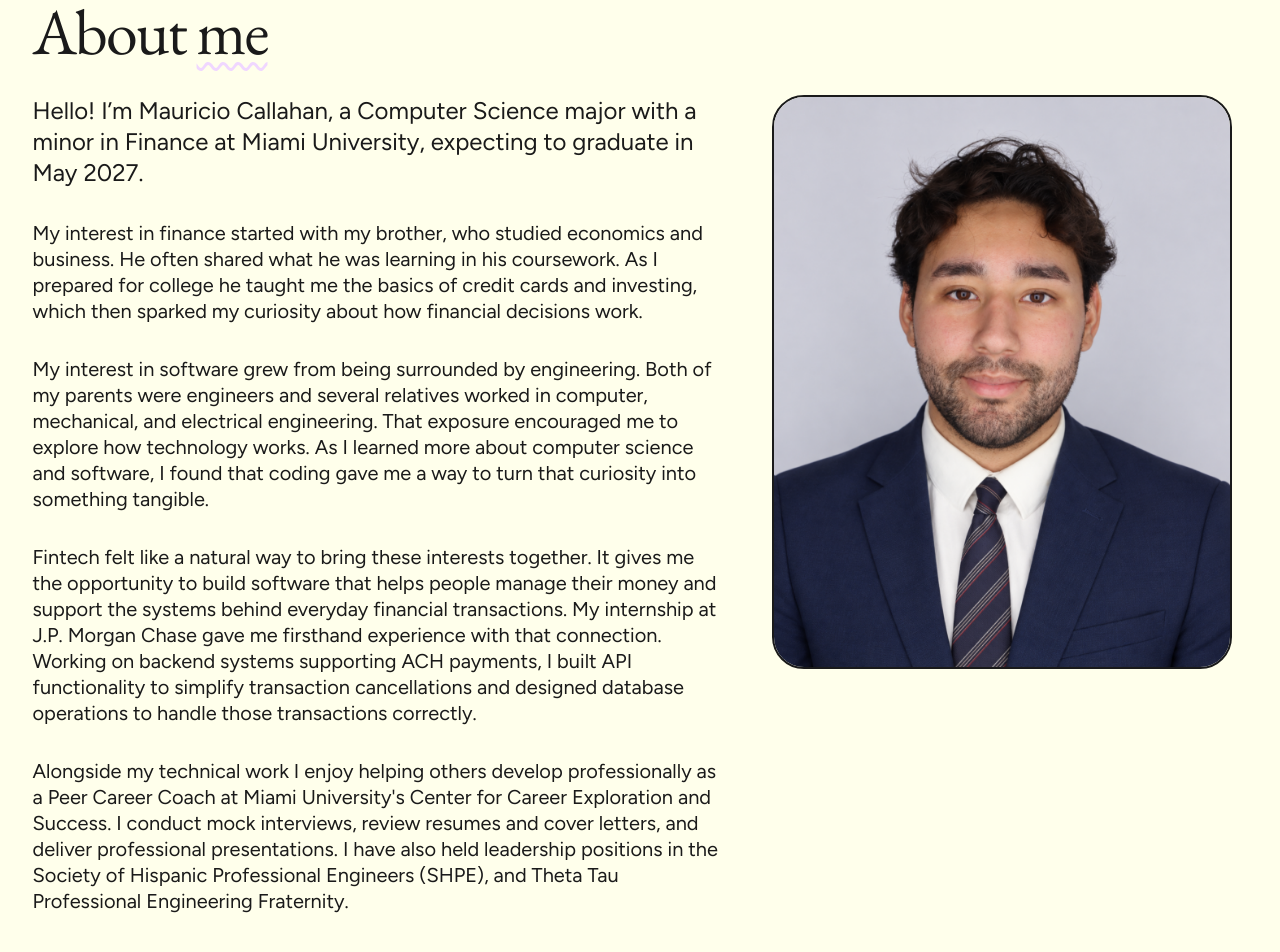
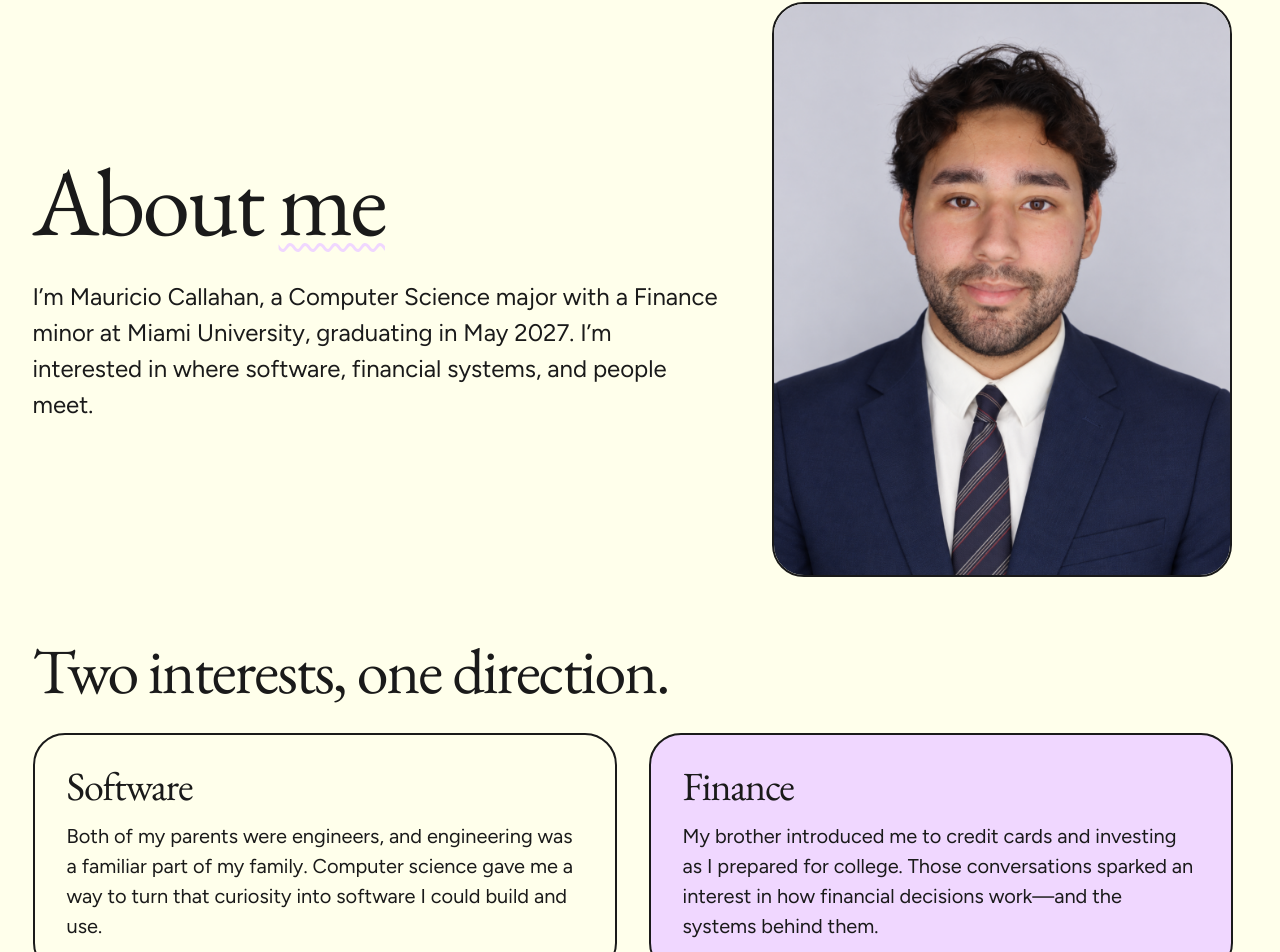
Before and after one commit to MauricioCallahan/portfolio, a Next.js app: page /about in a window 1280 px wide. Shown: the part 163-1115 px from the top of the page. Built offline with nearby package versions, Linux system fonts and the light colour scheme.

Commit message:
Restructure About page into editorial sections

```diff
--- a/src/app/about/page.tsx
+++ b/src/app/about/page.tsx
@@ -1,61 +1,85 @@
 import type { Metadata } from "next";
 import Image from "next/image";
+import Link from "next/link";
 
 export const metadata: Metadata = { title: "About Me | Portfolio" };
 
 export default function Page() {
   return (
-    <section className="page-intro about-layout">
+    <div className="page-intro about-page">
+      <header className="about-hero">
+        <div className="about-copy">
           <h1 className="about-title">About <em>me</em></h1>
           <p className="about-intro">
-        Hello! I’m Mauricio Callahan, a Computer Science major with a minor in
-        Finance at Miami University, expecting to graduate in May 2027.
+            I’m Mauricio Callahan, a Computer Science major with a Finance minor
+            at Miami University, graduating in May 2027. I’m interested in where
+            software, financial systems, and people meet.
           </p>
+        </div>
         <div className="about-photo">
           <Image
             src="/Headshot-extended.png"
             alt="Mauricio Callahan"
             width={1122}
             height={1402}
-          sizes="(max-width: 767px) 100vw, (max-width: 1248px) 40vw, 461px"
+            sizes="(max-width: 767px) min(400px, calc(100vw - 48px)), (max-width: 1248px) 40vw, 461px"
           />
         </div>
-      <div className="about-body">
+      </header>
+
+      <section className="about-interests" aria-labelledby="about-interests-title">
+        <h2 id="about-interests-title">Two interests, one direction.</h2>
+        <div className="about-interest-grid">
+          <article className="about-interest">
+            <h3>Software</h3>
             <p>
-          My interest in finance started with my brother, who studied economics
-          and business. He often shared what he was learning in his coursework.
-          As I prepared for college he taught me the basics of credit cards and
-          investing, which then sparked my curiosity about how financial
-          decisions work.
+              Both of my parents were engineers, and engineering was a familiar
+              part of my family. Computer science gave me a way to turn that
+              curiosity into software I could build and use.
             </p>
+          </article>
+          <article className="about-interest about-interest-finance">
+            <h3>Finance</h3>
             <p>
-          My interest in software grew from being surrounded by engineering.
-          Both of my parents were engineers and several relatives worked in
-          computer, mechanical, and electrical engineering. That exposure
-          encouraged me to explore how technology works. As I learned more about
-          computer science and software, I found that coding gave me a way to
-          turn that curiosity into something tangible.
+              My brother introduced me to credit cards and investing as I prepared
+              for college. Those conversations sparked an interest in how financial
+              decisions work—and the systems behind them.
             </p>
-        <p>
-          Fintech felt like a natural way to bring these interests together. It
-          gives me the opportunity to build software that helps people manage
-          their money and support the systems behind everyday financial
-          transactions. My internship at J.P. Morgan Chase gave me firsthand
-          experience with that connection. Working on backend systems supporting
-          ACH payments, I built API functionality to simplify transaction
-          cancellations and designed database operations to handle those
-          transactions correctly.
-        </p>
-        <p>
-          Alongside my technical work I enjoy helping others develop
-          professionally as a Peer Career Coach at Miami University&apos;s Center
-          for Career Exploration and Success. I conduct mock interviews, review
-          resumes and cover letters, and deliver professional presentations. I
-          have also held leadership positions in the Society of Hispanic
-          Professional Engineers (SHPE), and Theta Tau Professional Engineering
-          Fraternity.
-        </p>
+          </article>
         </div>
       </section>
+
+      <section className="about-fintech" aria-labelledby="about-fintech-title">
+        <h2 id="about-fintech-title">Where<br />they meet.</h2>
+        <div className="about-copy">
+          <p>
+            Fintech brings those interests together. During my internship at
+            JPMorgan Chase, I worked on backend systems supporting ACH payments,
+            building API functionality for transaction cancellations and database
+            operations to handle them correctly.
+          </p>
+          <Link className="button" href="/experience#jpmorgan-chase">
+            Explore my experience <span aria-hidden="true">↗</span>
+          </Link>
+        </div>
+      </section>
+
+      <section className="about-leadership" aria-labelledby="about-leadership-title">
+        <h2 id="about-leadership-title">Helping others grow.</h2>
+        <div className="about-copy">
+          <p>
+            As a Peer Career Coach at Miami University, I help students prepare
+            through mock interviews, resume and cover letter reviews, and
+            professional presentations. I’ve also held leadership positions in
+            SHPE and Theta Tau.
+          </p>
+          <ul className="about-roles" aria-label="Coaching and leadership">
+            <li>Peer Career Coach</li>
+            <li><abbr title="Society of Hispanic Professional Engineers">SHPE</abbr></li>
+            <li>Theta Tau</li>
+          </ul>
+        </div>
+      </section>
+    </div>
   );
 }
--- a/src/app/globals.css
+++ b/src/app/globals.css
@@ -347,33 +347,94 @@ p {
   text-underline-offset: 4px;
 }
 
-.about-layout > .about-intro {
+.about-page {
+  display: grid;
+  gap: 64px;
+}
+
+.about-hero,
+.about-interest-grid,
+.about-fintech,
+.about-leadership {
+  display: grid;
+  align-items: start;
+  gap: 32px;
+}
+
+.about-hero {
+  align-items: center;
+}
+
+.about-copy {
+  display: grid;
+  justify-items: start;
+  gap: 16px;
+  min-width: 0;
+}
+
+.about-page p {
+  max-width: 55ch;
+  font-size: 20px;
+  line-height: 1.5;
+  color: inherit;
+}
+
+.about-page .about-intro {
   font-size: 24px;
 }
 
-.about-body {
-  display: grid;
-  gap: 24px;
-  font-size: 20px;
+.about-page h2 {
+  font-size: clamp(40px, 5vw, 64px);
 }
 
-.about-intro,
-.about-body p {
-  max-width: 60ch;
-  color: var(--color-vast-ink);
-}
-
-.about-layout {
-  display: grid;
-  grid-template-columns: minmax(0, 1fr);
-  align-items: start;
-  gap: 24px;
+.about-interests > h2 {
+  margin-bottom: 32px;
 }
 
 .about-title {
-  grid-column: 1 / -1;
+  margin: 0 0 16px;
+  font-size: clamp(64px, 8vw, 96px);
+}
+
+.about-interest {
+  height: 100%;
+  padding: 32px;
+  border: 2px solid var(--color-vast-ink);
+  border-radius: var(--radius-cards);
+  background: var(--color-lumen-cream);
+}
+
+.about-interest h3 {
+  font-size: 40px;
+}
+
+.about-interest-finance {
+  background: var(--color-lavender-whisper);
+}
+
+.about-fintech {
+  padding: clamp(24px, 5vw, 64px);
+  border-radius: 40px;
+  color: var(--color-lumen-cream);
+  background: var(--color-vast-ink);
+}
+
+.about-fintech .button {
+  display: inline-block;
+  margin-top: 8px;
+  text-decoration: none;
+}
+
+.about-roles {
+  display: flex;
+  flex-wrap: wrap;
+  gap: 8px 24px;
   margin: 0;
-  font-size: clamp(48px, 5vw, 64px);
+  padding: 0;
+  list-style: none;
+  color: var(--color-forest-ink);
+  font-size: 14px;
+  font-weight: 500;
 }
 
 .about-photo {
@@ -802,19 +863,18 @@ body:has(.project-focus[data-phase="restoring-resume"]) .resume-detail[data-proj
     text-align: center;
   }
 
-  .about-layout {
+  .about-hero {
     grid-template-columns: minmax(0, 3fr) minmax(0, 2fr);
-    gap: 32px 48px;
+    gap: 48px;
   }
 
-  .about-body {
-    grid-column: 1;
-    gap: 32px;
+  .about-interest-grid,
+  .about-fintech,
+  .about-leadership {
+    grid-template-columns: repeat(2, minmax(0, 1fr));
   }
 
   .about-photo {
-    grid-column: 2;
-    grid-row: 2 / 4;
     max-width: none;
   }
 }
```
Lines whose indentation alone changed are shown as unchanged.
